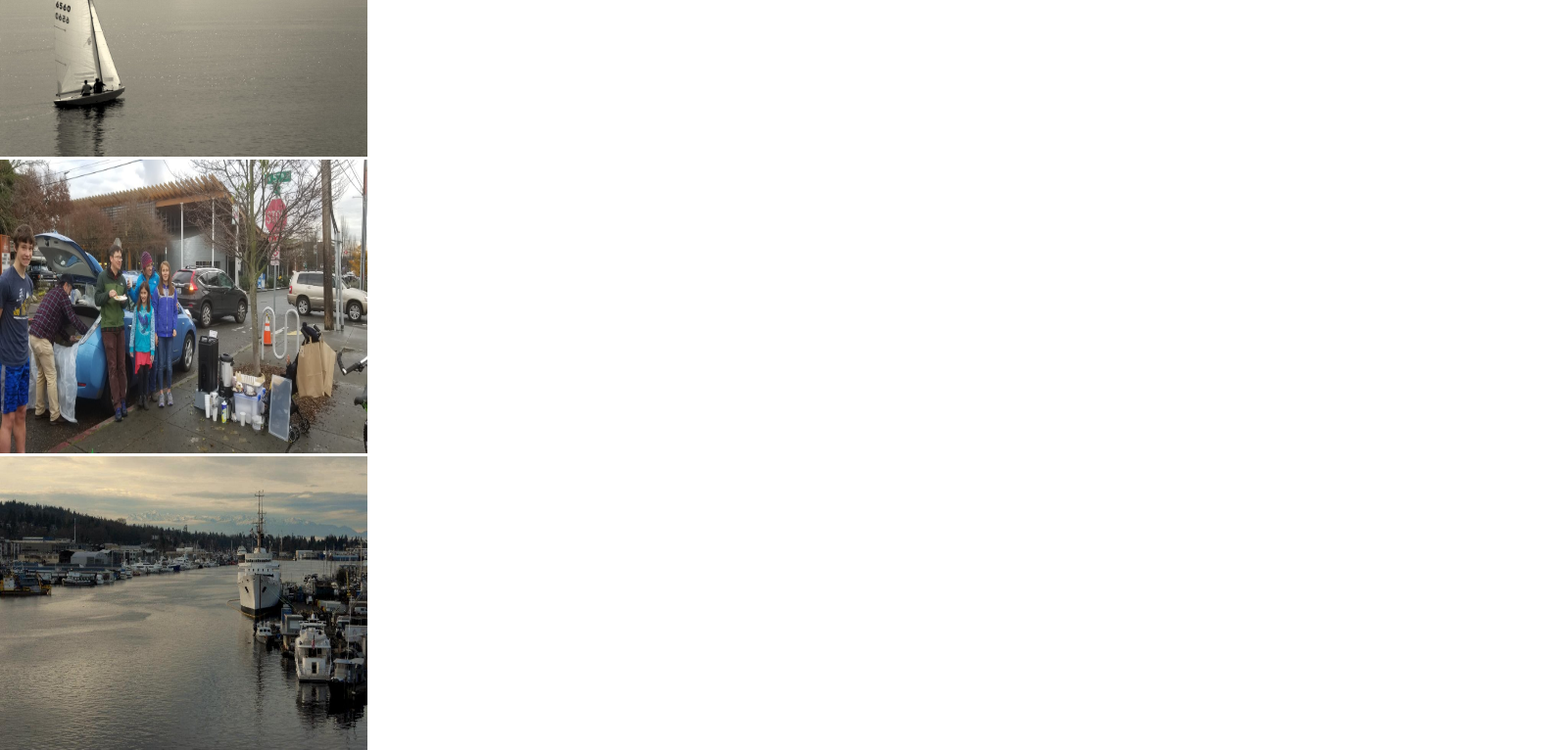
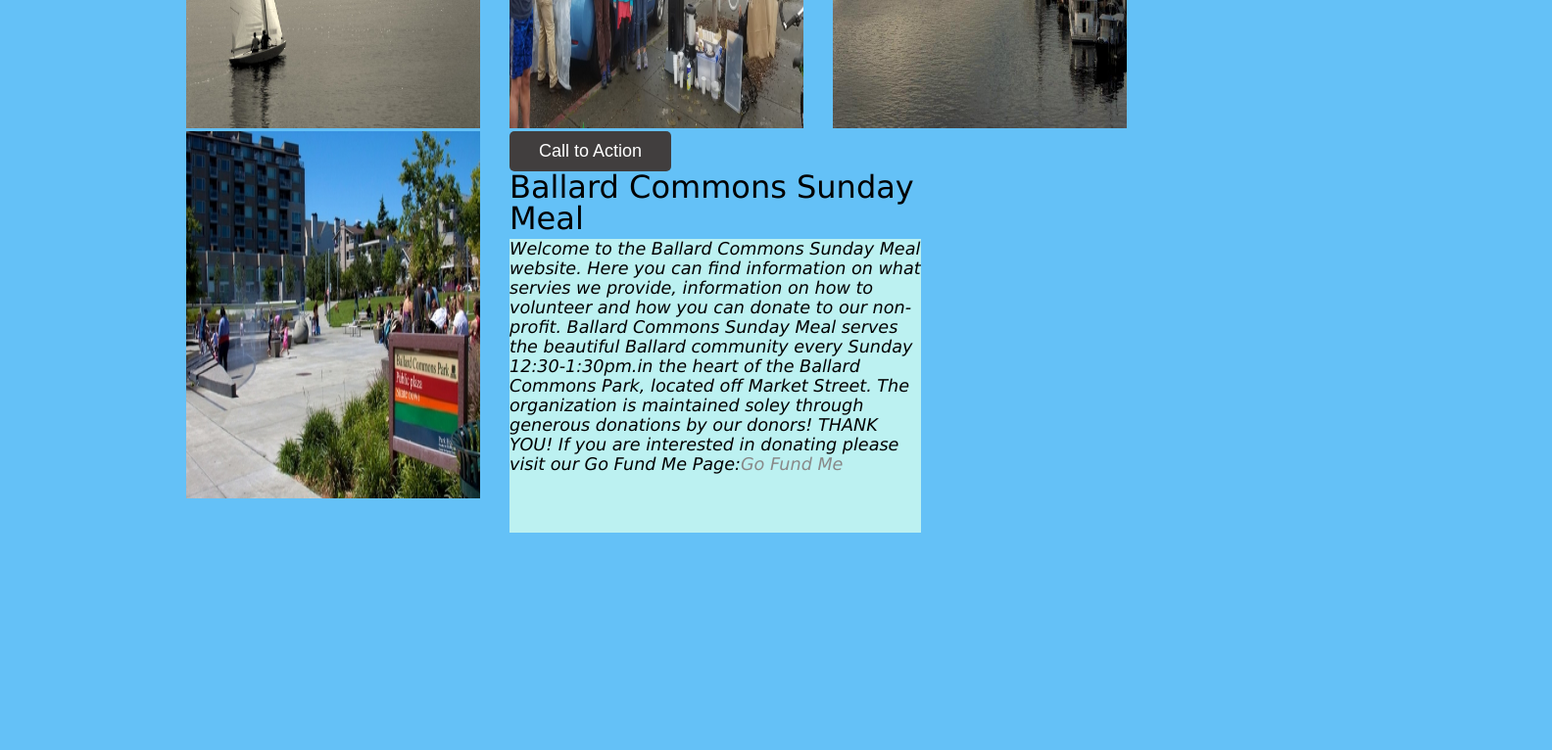
Before and after one commit to carolineanneok/BallardComSunMealWireFrame, a plain HTML site: page index.html in a window 1280 px wide. Shown: the part 860-1626 px from the top of the page at 98% size, 1584 px wide, since content can reach past the window. After the commit the page ends 1424 px from the top, so only its background shows below. Drawn offline with Linux system fonts and the light colour scheme; files that its build step writes are made by us from their sources.

Commit message:
updated css style sheet and html

```diff
--- a/app.css
+++ b/app.css
@@ -47,9 +47,28 @@
     width: 300px;
     height: 375px;
 }
+
+
+section button {
+    border: none;
+    padding: 10px 30px;
+    background: #000;
+    color: #fff;
+    border-radius: 5px;
+    font-size: 18px;
+    transition: 350ms;
+    cursor: pointer;
+}
+
+section button:hover {
+    background: #444;
+    /* color: #000; */
+}
+
+
 footer {
     width: 400px;
     height:200
     background-color;
-    text-align:
+    text-align: relative
 }
--- a/index.html
+++ b/index.html
@@ -1,9 +1,11 @@
 <!DOCTYPE html>
 <html>
     <head>
+    <meta charset="utf-8">
     <title>Wireframe Exercise</title>
-    <link rel="stylesheet" href="reset.css" type="text/css">
-    <link rel="stylesheet" href="style.css" type="text/css">
+    <link rel = "stylesheet" href = "css/reset.css">
+    <link rel = "stylesheet" href = "style.css">
+    <link rel = "stylesheet" href = "app.js">
     </head>
 
 <body>
--- a/style.css
+++ b/style.css
@@ -0,0 +1,190 @@
+html {
+    height: 100%;
+    background-color: rgb(100, 193, 247);
+  }
+
+body {
+    font-family:Verdana;
+}
+
+
+header, ul {
+  display: inline-flex;
+  margin-left: auto;
+  margin-right: auto;
+  justify-content: center;
+  align-content: center;
+  text-align: center;
+  background-color: rgb(100, 193, 247);
+  height: 100px;
+
+}
+
+h1 {
+font-family:Verdana;
+font-size: 400%;
+font-weight: bold;
+color: #df148a;
+text-align: center;
+}
+p {
+  position:float right;
+  background: rgb(188, 241, 241);
+}
+nav {
+  width: 960px;
+  padding: 20px;
+  margin: 0 auto;
+}
+
+nav img {
+  float: left;
+  margin-top: 15px;
+  margin-right: 30px;
+}
+
+nav li {
+  display: inline-block;
+  margin-top: 40px;
+  margin-right: 60px;
+  padding: 20px;
+}
+
+a{
+  color:#888;
+  text-decoration: none;
+  transition:350ms;
+  cursor:pointer;
+}
+
+
+a:hover {
+  color: #fff;
+}
+
+
+
+main {
+  width: 900px;
+  margin: 30px auto;
+}
+
+
+main li {
+  float: left;
+  margin: 30px 30px 30px 0;
+}
+
+
+main li:last-child {
+  margin-right: 0;
+}
+
+
+section img {
+  float: left;
+  margin-right: 30px;
+  margin-bottom: 30px;
+}
+
+section div {
+  width: calc(50% - 30px);
+  float: left;
+}
+
+
+section h2 {
+  font-size: 200%;
+  margin-bottom: 5px;
+}
+
+section p {
+  font-style: italic;
+  font-size: 110%;
+  line-height: 20px;
+  height: 300px;
+  overflow: auto;
+  margin-bottom: 20px;
+}
+
+
+nav {
+    width: 960px;
+    margin: 0 auto;
+}
+
+nav img {
+    float: left;
+    margin-top: 15px;
+    margin-right: 30px;
+}
+
+nav ul {
+  display: fixed;
+  margin-top: 40px;
+  margin-right: 60px;
+}
+
+nav li {
+    display: fixed;
+    margin-top: 40px;
+    margin-right: 60px;
+}
+nav ul {
+  display: fixed;
+  margin-top: 40px;
+  margin-right: 60px;
+}
+
+a {
+    color: #888;
+    text-decoration: none;
+    transition: 350ms;
+    cursor: pointer;
+}
+
+
+
+img {
+    width: 300px;
+    height: 375px;
+}
+
+section img {
+  float: left;
+  margin-right: 30px;
+  margin-bottom: 30px;
+}
+
+section div {
+  width: calc(50% - 30px);
+  float: left;
+}
+
+
+p {
+  position:float right;
+  background: rgb(188, 241, 241);
+}
+
+section button {
+  border: none;
+  padding: 10px 30px;
+  background: rgb(65, 62, 62);
+  color: #fff;
+  border-radius: 5px;
+  font-size: 18px;
+  transition: 350ms;
+  cursor: pointer;
+}
+
+section button:hover {
+  background: #444;
+
+}
+footer {
+  width: 400px;
+  height:200
+  background-color;
+  text-align: relative
+}
```
